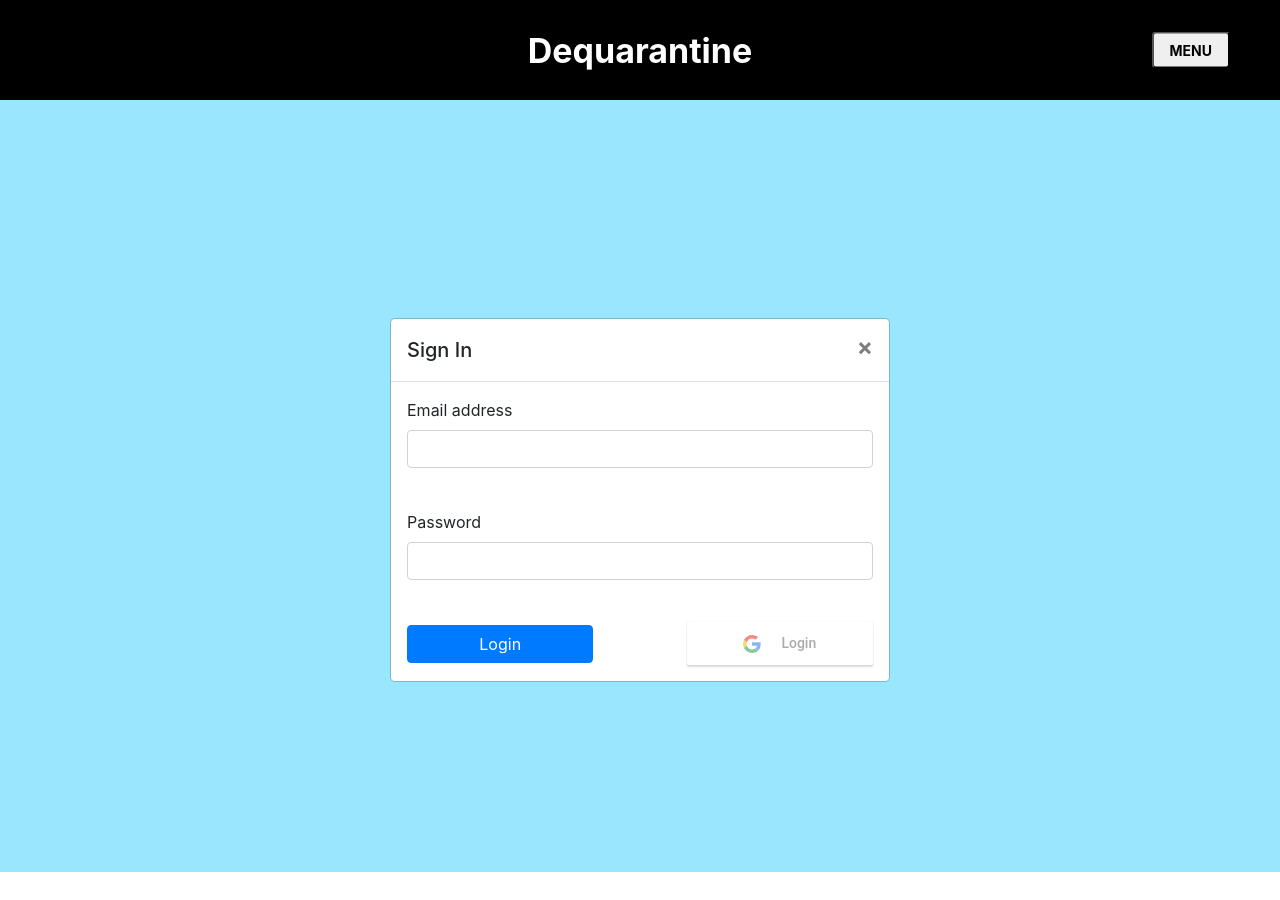
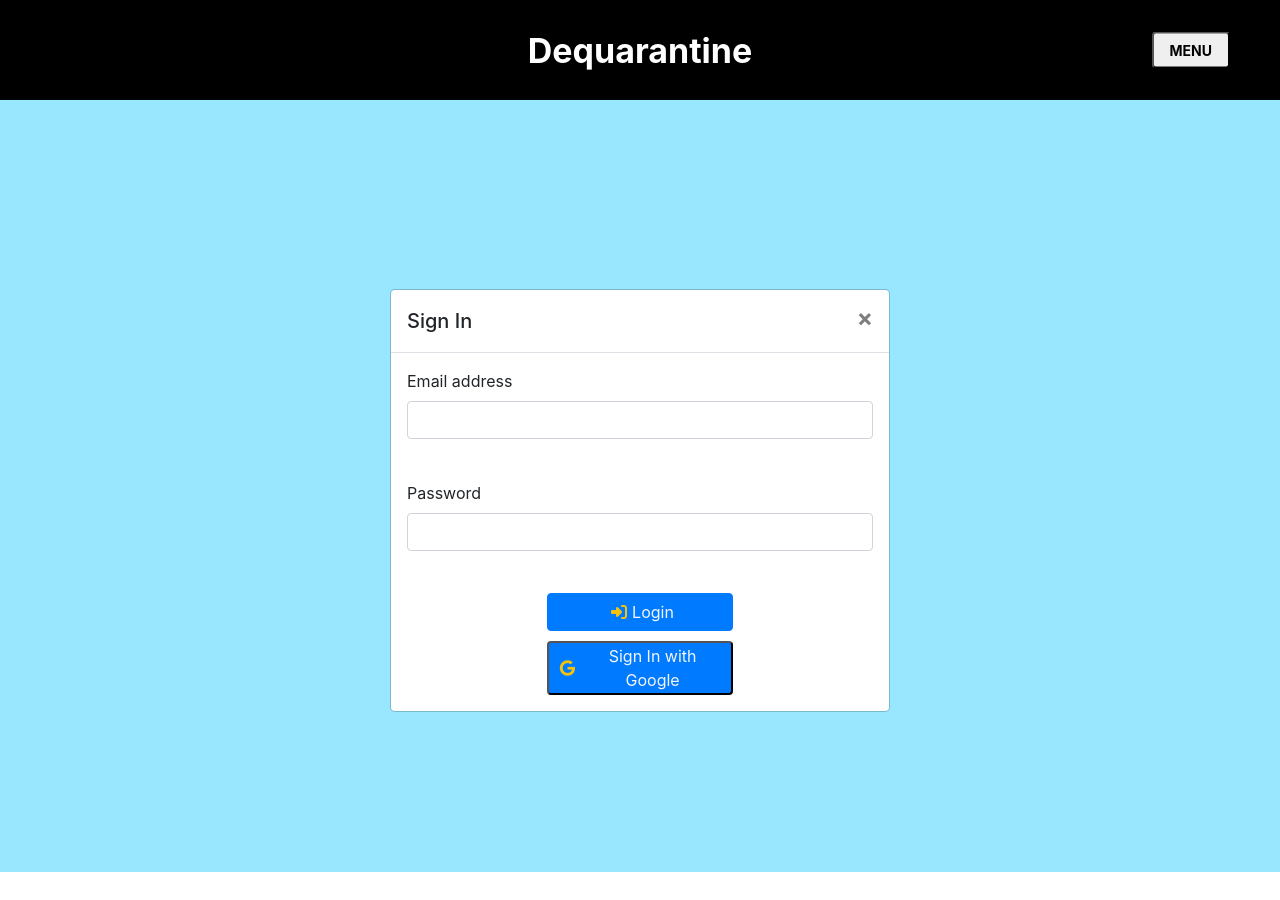
Before and after one commit to Saakshaat/dequarantine, a React (Create React App) app in the folder app/: page /login in a window 1280 px wide. Built offline with nearby package versions, Linux system fonts and the light colour scheme.

Commit message:
Login page working

```diff
--- a/app/public/index.html
+++ b/app/public/index.html
@@ -18,6 +18,8 @@
     <link rel="manifest" href="%PUBLIC_URL%/manifest.json" />
 
     <script src="https://apis.google.com/js/platform.js" async defer></script>
+    <script src="https://kit.fontawesome.com/1817bfcbf6.js" crossorigin="anonymous"></script>
+
 
     <!--
       Notice the use of %PUBLIC_URL% in the tags above.
--- a/app/src/App.scss
+++ b/app/src/App.scss
@@ -61,17 +61,42 @@
 .login-footer{
   display: flex;
   flex-direction: row;
-  justify-content: space-between;
+  justify-content: center;
   align-items: center;
 
-  .google-button{
+  .google-btn{
     width : 40%;
     display : flex;
     justify-content: center;
     align-items: center;
     text-align: center;
+    background-color: #007bff;
+    border-radius: 4px;
+    color : whitesmoke;
+    span{
+      color :#f4c20d	;
+      margin : 5px;
+    }
   }
+}
+
+.form-btn{
+  display: flex;
+  flex-direction: row;
+  justify-content: center;
+  align-items: center;
   .btn {
-    width : 40%;
-    }
+  width : 40%;
+  height: auto;
+  margin-bottom: 10px;
+  border-radius: none !important;
+  color : whitesmoke;
+  background-color: #007bff !important;
+  justify-content: center;
+  span{
+    margin: 5px;
+    text-align: left;
+    color :#f4c20d
+  }
+  }
 }
--- a/app/src/components/Login.js
+++ b/app/src/components/Login.js
@@ -1,6 +1,7 @@
 import React, { Component } from 'react';
 import { withRouter } from 'react-router-dom'
-import { GoogleLogin } from 'react-google-login'
+import StyledFirebaseAuth from 'react-firebaseui/StyledFirebaseAuth';
+import firebase from 'firebase';
 import '../App.scss';
 import axios from 'axios';
 
@@ -12,9 +13,48 @@ const initialState = {
     messageError: '',
 }
 
+const config = {
+    apiKey: 'AIzaSyBd1r9PD9IRGs7-gdWoig-vjsvIZ2zpU5E',
+    authDomain: 'dequarantine-aae5f.firebaseapp.com',
+}
+
+
+firebase.initializeApp(config)
+
 class Login extends Component {
     state = initialState
 
+    // componentDidMount(){
+    //     firebase.auth().onAuthStateChanged(user=>{
+
+    //     })
+    // }
+
+    googlePopUp = () =>{
+        const provider = new firebase.auth.GoogleAuthProvider();
+        firebase.auth().signInWithPopup(provider).then(function(result) {
+            // This gives you a Google Access Token. You can use it to access the Google API.
+            console.log(result)
+            console.log(result.user, result.user.displayName, result.user.email)
+            const token = result.credential.accessToken;
+            axios.post("https://us-central1-dequarantine-aae5f.cloudfunctions.net/baseapi/g/signin",{"access_token" :token}).then(res=>{
+                console.log(res)
+            }).catch(err=>{
+                console.log(err)
+            })
+
+            // ...
+          }).catch(function(error) {
+            // Handle Errors here.
+            var errorCode = error.code;
+            var errorMessage = error.message;
+            // The email of the user's account used.
+            var email = error.email;
+            // The firebase.auth.AuthCredential type that was used.
+            var credential = error.credential;
+            // ...
+          });
+    }
     formValidation = () => {
         const { email, password } = this.state
         let emailError = ''
@@ -55,6 +95,7 @@ class Login extends Component {
             })
             .catch((err)=>{
               console.log(err);
+              console.log("checking for invalid password.....")
               this.setState({
                 passwordError : "Invalid Password"
               })
@@ -62,15 +103,11 @@ class Login extends Component {
         }
     }
 
-    responseHandler = (res)=> {
-        console.log(res)
-    }
-
     render () {
         const { emailError, passwordError } = this.state
 
         return (
-        <div className="modal-dialog modal-dialog-centered" role="document">
+        <div className="modal-dialog modal-dialog-centered login-form" role="document">
             <div className="modal-content">
                 <div className="modal-header">
                     <h5 className="modal-title" id="exampleModalCenterTitle">Sign In</h5>
@@ -91,20 +128,14 @@ class Login extends Component {
                             <label htmlFor="inputPassword">Password</label>
                             <input onChange={ this.handleOnChange } type="password" name='password' id="inputPassword" className="form-control" value={ this.state.password } />
                             <div className='alert'>{passwordError}</div>
-
-                        </div>
-                        <div className="login-footer">
-                            <button type="submit" className="btn btn-primary">Login</button>
-                            <GoogleLogin
-                                clientId="313860307734-5kct2odf93nuutvrbbg184n41m7qqb85.apps.googleusercontent.com"
-                                buttonText="Login"
-                                onSuccess={this.responseHandler}
-                                onFailure={this.responseHandler}
-                                cookiePolicy={'single_host_origin'}
-                                className="google-button"
-                            />
+                            <div className="form-btn">
+                                <button className="btn btn-primary"><span><i class="fas fa-sign-in-alt"></i></span>Login</button>
+                            </div>
                         </div>
                     </form>
+                    <div className="login-footer">
+                            <button className="google-btn" onClick={this.googlePopUp}><span><i class="fab fa-google"></i></span>Sign In with Google</button>
+                    </div>
                 </div>
             </div>
         </div>
```
Also changed, not shown: 2 other files (tests, documents, lock files or other folders).
